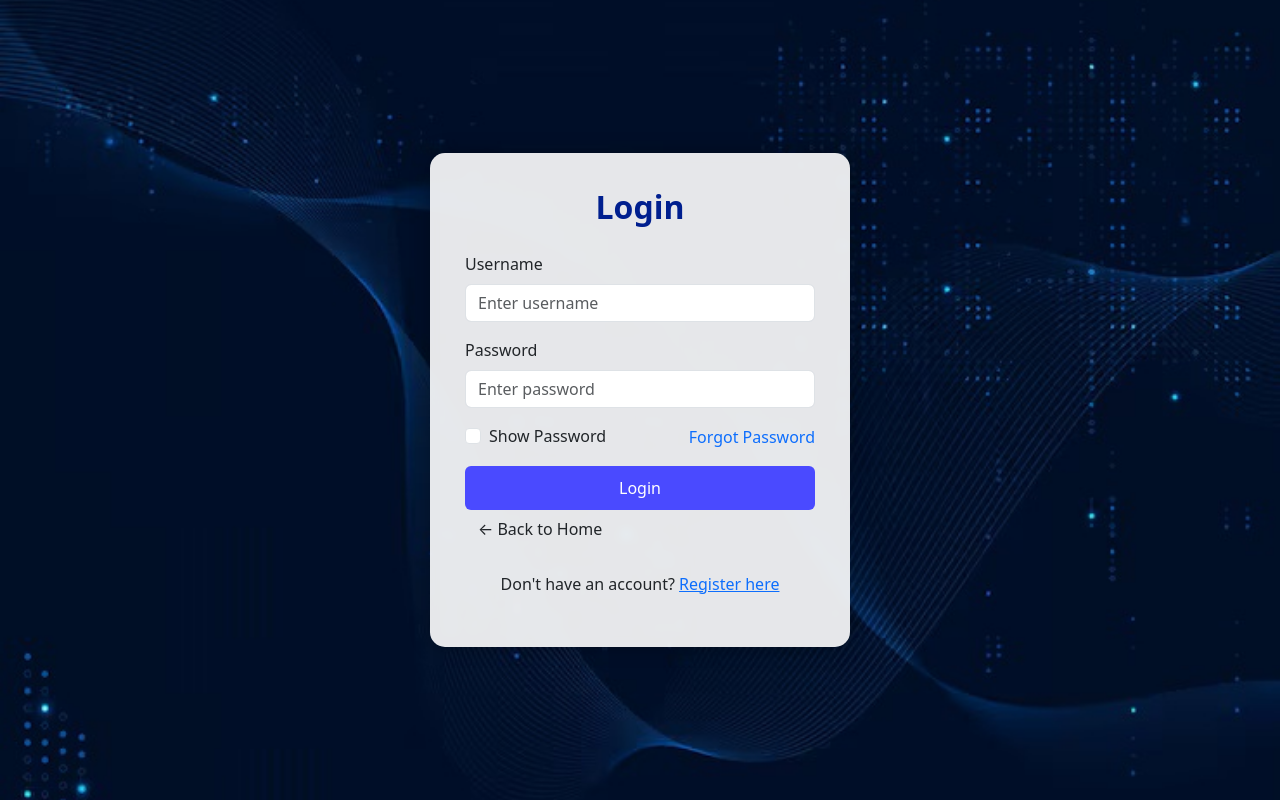
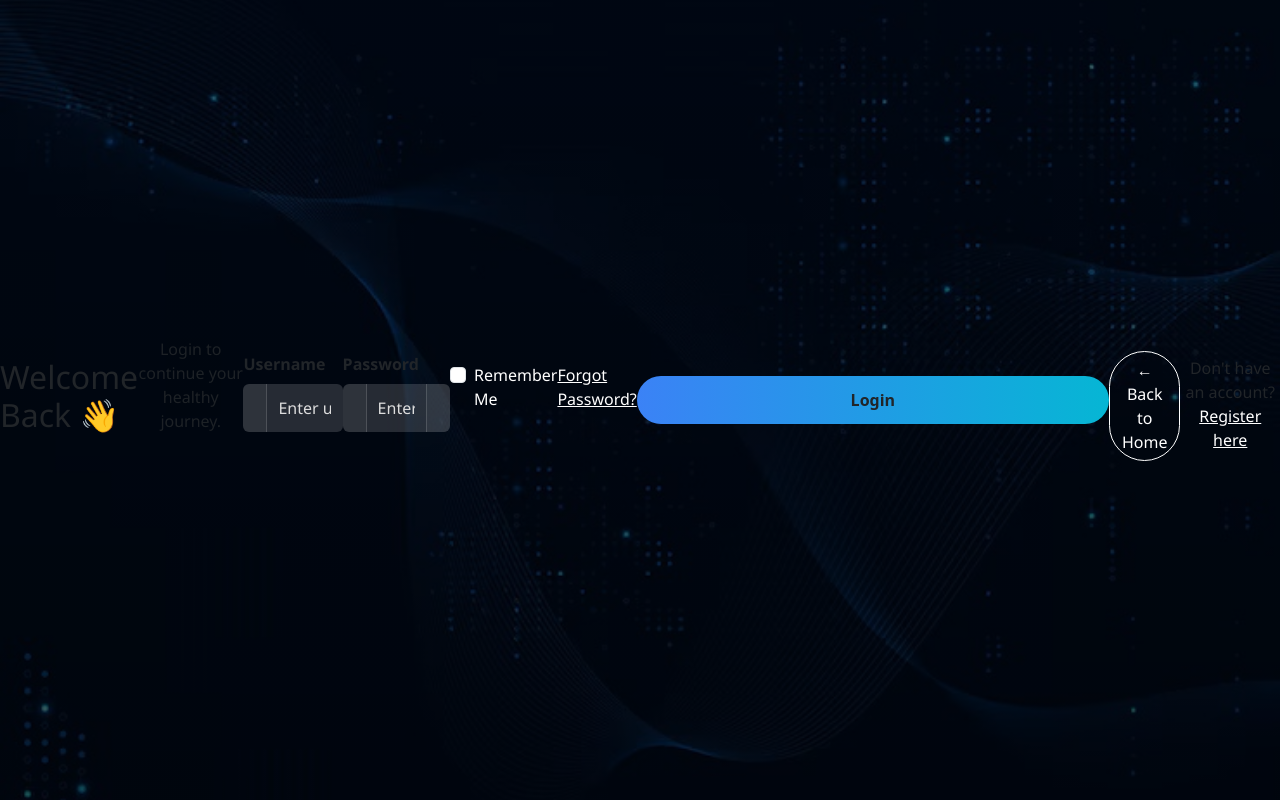
Before and after one commit to chintusasmal21-lgtm/habit_tracker, a Django app: page /login/ in a window 1280 px wide. Run offline with Django 5.2, Linux system fonts and the light colour scheme.

Commit message:
Updated login page

```diff
--- a/habits/templates/habits/login.html
+++ b/habits/templates/habits/login.html
@@ -16,63 +16,229 @@
 
     <style>
 
-      body{
+     *{
     margin:0;
     padding:0;
+    box-sizing:border-box;
+    font-family:'Segoe UI',sans-serif;
+     }
 
-          background-image: url("{% static 'image/log.jpg' %}");
-          background-size: cover;
-          background-position: center;
-          background-repeat: no-repeat;
+body{
+
+    background:
+    linear-gradient(rgba(0,0,0,.55),rgba(0,0,0,.65)),
+    url("{% static 'image/log.jpg' %}");
+
+    background-size:cover;
+    background-position:center;
 
     height:100vh;
 
     display:flex;
     justify-content:center;
     align-items:center;
+    overflow:hidden;
+}
+
+.circle{
+
+    position:absolute;
+    border-radius:50%;
+    background:rgba(255,255,255,.12);
+    animation:float 8s infinite ease-in-out;
+}
+
+.c1{
+    width:220px;
+    height:220px;
+    top:-70px;
+    left:-70px;
+}
+
+.c2{
+    width:180px;
+    height:180px;
+    right:40px;
+    bottom:40px;
+    animation-delay:2s;
+}
+
+.c3{
+    width:100px;
+    height:100px;
+    top:25%;
+    right:28%;
+    animation-delay:4s;
+}
+
+@keyframes float{
+
+50%{
+transform:translateY(-20px);
+}
+
 }
 
 .login-box{
-          width:420px;
 
-          background: rgba(255,255,255,0.9);
+    width:430px;
+
+    background:rgba(255,255,255,.15);
+
+    backdrop-filter:blur(18px);
+
+    border:1px solid rgba(255,255,255,.25);
+
+    border-radius:20px;
 
     padding:35px;
 
-          border-radius:15px;
+    color:white;
 
-          box-shadow:0px 0px 20px rgba(0,0,0,0.3);
+    box-shadow:0 20px 45px rgba(0,0,0,.35);
 
-          backdrop-filter: blur(5px);
-        }
-        body{
-           background-image:url("{% static 'image/log.jpg' %}");
-           background-size:cover;
-           background-position:center;
-           height:100vh;
-
-           display:flex;
-           justify-content:center;
-           align-items:center;
+    animation:fade .8s ease;
 }
 
-        h2{
-            text-align: center;
-            color: #001f8f;
-            margin-bottom: 25px;
-            font-weight: bold;
+@keyframes fade{
+
+from{
+opacity:0;
+transform:translateY(30px);
+}
+
+to{
+opacity:1;
+transform:translateY(0);
+}
+
+}
+
+.login-box h2{
+
+font-weight:bold;
+text-align:center;
+margin-bottom:10px;
+color:white;
+
+}
+
+.subtitle{
+
+text-align:center;
+margin-bottom:30px;
+opacity:.9;
+
+}
+
+.form-label{
+
+font-weight:600;
+
+}
+
+.input-group-text{
+
+background:rgba(255,255,255,.18);
+border:none;
+color:white;
+
+}
+
+.form-control{
+
+background:rgba(255,255,255,.15);
+border:none;
+color:white;
+padding:12px;
+
+}
+
+.form-control::placeholder{
+
+color:#ddd;
+
+}
+
+.form-control:focus{
+
+background:rgba(255,255,255,.2);
+color:white;
+box-shadow:none;
+
 }
 
 .btn-login{
-            background-color: #4a4aff;
-            color: white;
-            width: 100%;
-            padding: 10px;
-            border: none;
+
+width:100%;
+padding:12px;
+
+background:linear-gradient(90deg,#3b82f6,#06b6d4);
+
+border:none;
+
+border-radius:50px;
+
+font-weight:bold;
+
+transition:.3s;
+
 }
 
 .btn-login:hover{
-            background-color: #3333ff;
+
+transform:translateY(-3px);
+box-shadow:0 10px 25px rgba(0,150,255,.4);
+
+}
+
+.btn-home{
+
+width:100%;
+margin-top:12px;
+border-radius:50px;
+
+border:1px solid white;
+color:white;
+
+}
+
+.btn-home:hover{
+
+background:white;
+color:#0d6efd;
+
+}
+
+a{
+
+color:#fff;
+font-weight:500;
+
+}
+
+a:hover{
+
+color:#ffd54f;
+
+}
+
+.eye-btn{
+
+cursor:pointer;
+
+background:rgba(255,255,255,.18);
+
+border:none;
+
+color:white;
+
+}
+
+.form-check-label{
+
+color:white;
+
 }
 
 </style>
@@ -80,45 +246,33 @@
 </head>
 
 <body>
+    <h2>Welcome Back 👋</h2>
 
+<p class="subtitle">
+Login to continue your healthy journey.
+</p>
 
-    <div class="login-box">
-
-        <h2>Login</h2>
-
-        <form method="POST" autocomplete="off"
-         novalidate
-         onsubmit="return validateForm()">
-
-            {% csrf_token %}
-
-            <!-- Error Message -->
-
-            {% if error %}
-
-            <div class="alert alert-danger">
-
-                {{ error }}
-
-            </div>
-
-            {% endif %}
-
-            <!-- Username -->
 
    <div class="mb-3">
 
-                <label class="form-label">
-                    Username
-                </label>
+<label class="form-label">Username</label>
 
-                <input type="text"
+<div class="input-group">
+
+<span class="input-group-text">
+
+<i class="bi bi-person-fill"></i>
+
+</span>
+
+<input
+type="text"
 name="username"
 class="form-control"
 placeholder="Enter username"
-                       autocomplete="off"
 required>
 
+</div>
 
 </div>
 
@@ -126,41 +280,59 @@
 
             <div class="mb-3">
 
-                <label class="form-label">
-                    Password
-                </label>
+<label class="form-label">Password</label>
 
-                <input type="password"
+<div class="input-group">
+
+<span class="input-group-text">
+
+<i class="bi bi-lock-fill"></i>
+
+</span>
+
+<input
+type="password"
 id="password"
 name="password"
 class="form-control"
 placeholder="Enter password"
-                       autocomplete="new-password"
 required>
 
+<button
+type="button"
+class="input-group-text eye-btn"
+onclick="showPassword()">
+
+<i id="eyeIcon"
+class="bi bi-eye-fill"></i>
+
+</button>
+
+</div>
 
 </div>
 
             <!-- Show Password -->
 
-            <div class="d-flex justify-content-between align-items-center mb-3">
+<div class="d-flex justify-content-between mb-4">
 
 <div class="form-check">
 
-                   <input class="form-check-input"
-                       type="checkbox"
-                       onclick="showPassword()">
+<input
+class="form-check-input"
+type="checkbox">
 
 <label class="form-check-label">
-                      Show Password
+
+Remember Me
+
 </label>
 
 </div>
 
-                 <a href="/forgot-password/"
-                   class="text-decoration-none">
+<a href="/forgot-password/">
 
-                    Forgot Password
+Forgot Password?
 
 </a>
 
@@ -231,17 +403,25 @@
 
 function showPassword(){
 
-    var x = document.getElementById("password");
+let pass=document.getElementById("password");
 
-    if(x.type === "password"){
+let icon=document.getElementById("eyeIcon");
 
-        x.type = "text";
+if(pass.type==="password"){
 
-    }else{
+pass.type="text";
 
-        x.type = "password";
+icon.className="bi bi-eye-slash-fill";
 
 }
+else{
+
+pass.type="password";
+
+icon.className="bi bi-eye-fill";
+
+}
+
 }
 
     </script>
```
Lines whose indentation alone changed are shown as unchanged.
